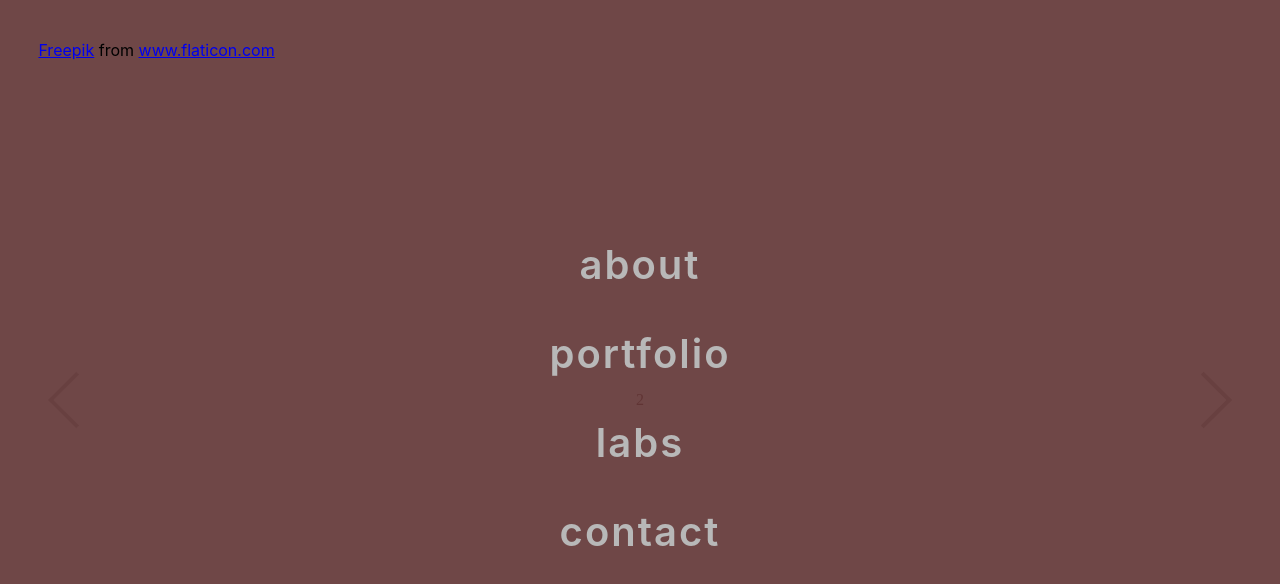
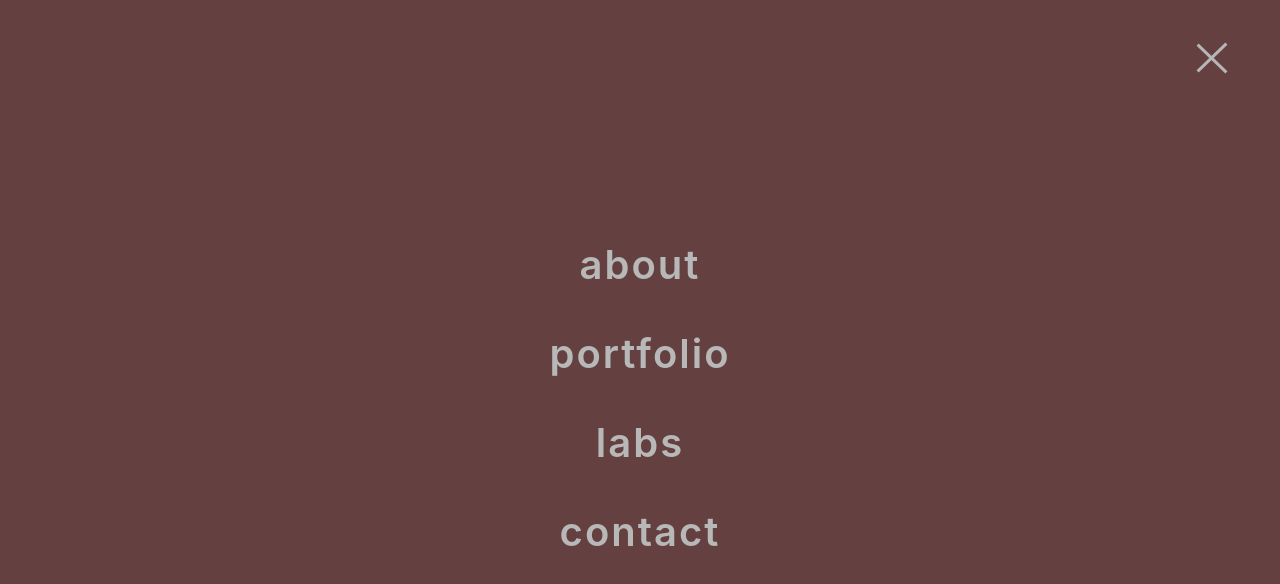
Before and after one commit to akpante3/PortFolio, a React (Create React App) app in the folder my-portfolio/: page / in a window 1280 px wide. Shown: the top 584 px of the page. Built offline with nearby package versions, Linux system fonts and the light colour scheme; a web font is replaced by a local one.

Commit message:
close button

```diff
--- a/my-portfolio/src/App.js
+++ b/my-portfolio/src/App.js
@@ -24,24 +24,21 @@ class App extends React.Component {
       showMenu: true
     };
   }
-
+  toggleMenu = () => {
+      this.setState({ ...this.state, showMenu: !this.state.showMenu })
+  }
   render () {
     return (
       <div>
         <div>
           { this.state.showMenu ? <Menu /> : '' }
         </div>
-        <div className="menu-button">
-        { !this.state.showMenu ? (
-            <svg viewBox="0 0 100 80" width="100" height="20">
-            <rect className="menu-button__item--1" height="10"></rect>
-            <rect className="menu-button__item--2" y="30" height="10"></rect>
-            <rect className="menu-button__item--3" y="60" height="10"></rect>
-          </svg>
-        ) : (
-          <span className="menu-button__close"><a  href="https://www.flaticon.com/authors/freepik" title="Freepik">Freepik</a> from <a href="https://www.flaticon.com/" title="Flaticon">www.flaticon.com</a></span>
-        )
-        }
+        <div className="menu-button" onClick={this.toggleMenu}>
+           <div className={ this.state.showMenu ? 'menu-button__toggle--close' : 'menu-button__toggle' }>
+             <div className="item item--1"></div>
+             <div className="item item--2"></div>
+             <div className="item item--3"></div>
+           </div>
         </div>
         <div className={['wrapper', 'toggle-nav-buttons'].join(' ')}>
             <AwesomeSlider animation="cubeAnimation" selected={1} infinite={false} mobileTouch={true}>
--- a/my-portfolio/src/App.scss
+++ b/my-portfolio/src/App.scss
@@ -2,30 +2,90 @@
   text-align: center;
 }
 .menu-button {
-    display: flex;
     cursor: pointer;
     z-index: 1500;
     position: absolute;
-    top: 5%;
-    left: 3%;
+    top: 7%;
+    right: 3%;
     fill: #aeaeae;
-    &__item--1 {
-     animation: nav-item 1s forwards;
+    transition: 1s;
+    &__toggle{
+        display: flex;
+        flex-direction: column;
+        justify-content: space-between;
+        width: 50px;
+        animation: toggle-body 1.2s forwards;
+        .item {
+            background-color: rgb(182, 182, 182);
+            transition: all 1s ease-in;
+        }
+        .item--1 {
+            animation: nav-item 0.3s forwards;
+            margin-bottom: 0px;
+        }
+        .item--2 {
+            animation: nav-item 0.3s forwards;
+        }
+        .item--3 {
+            animation: nav-item 0.3s forwards;
+        }
     }
-    &__item--2 {
-        animation: nav-item 1.5s forwards;
+    &__toggle--close{
+        height: 30px;
+        width: 50px;
+        .item {
+            background-color: rgb(182, 182, 182);
+            height: 3px;
+            width: 40px;
+            transition: all 1s ease-in;
+        }
+        .item--1 {
+            animation: close-right 2s forwards;
+            margin-bottom: -5px;
+        }
+        .item--2 {
+            animation: close-middle 2s forwards;
+        }
+        .item--3 {
+            animation: close-left 2s forwards;
+        }
     }
-    &__item--3 {
-        animation: nav-item 2s forwards;
+    // &__close {
+    //     .item--1 {
+    //         transform: rotate(80deg);
+    //     }
+    //     .item--2 {
+    //         transform: rotate(-80deg);
+    //     }
+    //     .item--3 {
+    //        display: none
+    //     }
+    // }
+    // &__close {
+    //     animation: menu-button 1s forwards;
+    //     // height: 50px;
+    //     // width: 50px;
+    //     cursor: pointer;
+    //     fill: #aeaeae;
+    //     height: 100%;
+    // }
+}
+@keyframes toggle-body {
+    from {
+        height: 0px;
     }
-    &__close {
-        animation: menu-button 2s linear;
+
+    to {
+        height: 20px;
     }
 }
-
 @keyframes nav-item {
-    from { width: 0px;}
-    to { width: 150px;}
+    from {
+        height: 0px;
+   }
+    to {
+        height: 3px;
+    }
 }
 @keyframes menu-button {
     from {
@@ -34,6 +94,19 @@
       to {
         transform: rotate(180deg);
       }
+}
+@keyframes  close-right {
+    from { transform: rotate(0deg);   transform-origin: left bottom;}
+    to { transform: rotate(136deg); }
+}
+@keyframes  close-middle {
+    0% { opacity: 1;  transform-origin: center center;}
+    10% { opacity: 0 }
+    100% { opacity: 0 }
+}
+@keyframes  close-left {
+    from { transform: rotate(0deg);  transform-origin: left top;}
+    to { transform: rotate(-136deg); }
 }
 
 .wrapper {
--- a/my-portfolio/src/pages/menu/Menu.scss
+++ b/my-portfolio/src/pages/menu/Menu.scss
@@ -2,7 +2,7 @@
     width: 100%;
     height: 100vh;
     z-index: 1000;
-    background-color: rgba(97, 53, 53, 0.9);
+    background-color: rgb(100, 64, 64);
     position: absolute;
     text-align: center;
     &__items {
```
